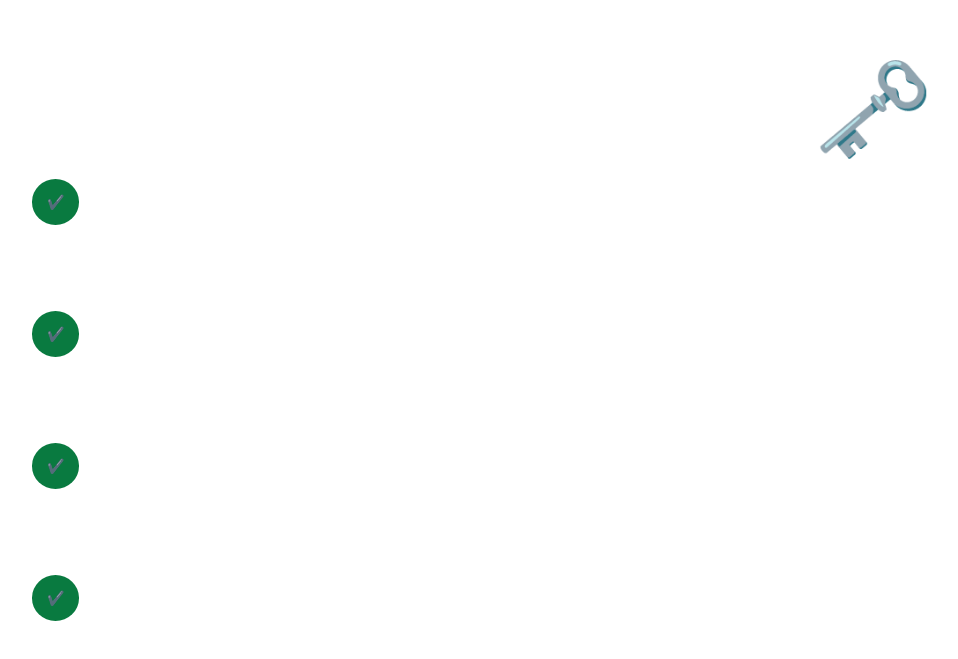
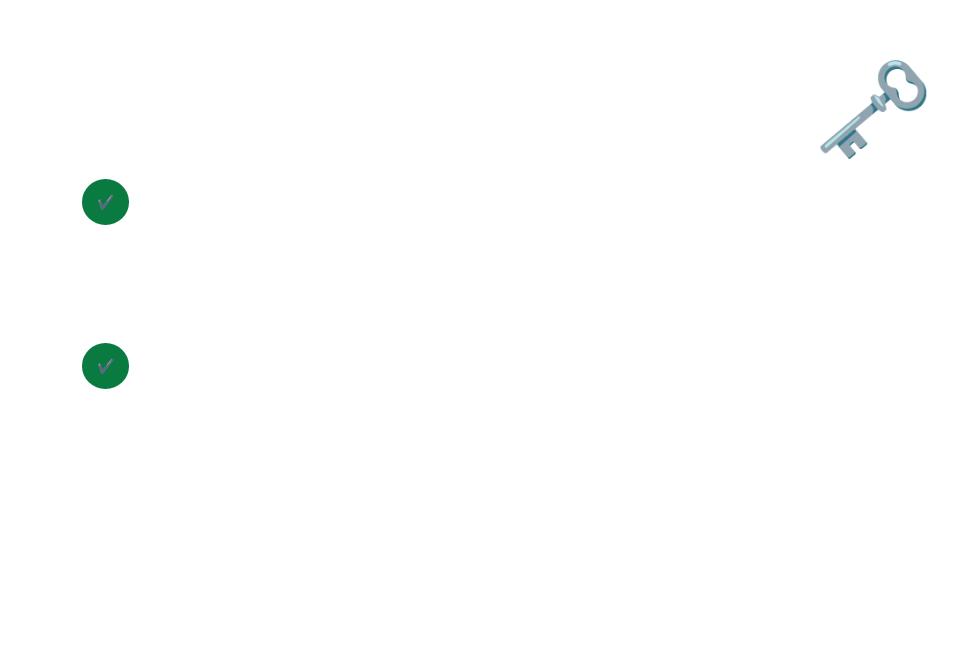
Before and after one commit to PatrickNiyogitare28/git-overview, a Next.js app: page /slides/common-concepts in a window 1280 px wide. Shown: the part 243-902 px from the top of the page, without its empty margins (258-1216 px from the left). After the commit the page ends 800 px from the top, so only its background shows below. Built offline with nearby package versions, Linux system fonts and the light colour scheme.

Commit message:
chore: fix syle

```diff
--- a/src/interfaces/IPageProps.ts
+++ b/src/interfaces/IPageProps.ts
@@ -1,3 +1,7 @@
 export interface IDefinitionsProps{
     showDefinitions?: boolean
 }
+
+export interface IConceptsSlideProps{
+    showNext?: boolean
+}
--- a/src/pages/slides/common-concepts.tsx
+++ b/src/pages/slides/common-concepts.tsx
@@ -1,21 +1,17 @@
-import React from 'react';
+import React, { useEffect, useState } from 'react';
 import Image from 'next/image'
+import { IConceptsSlideProps } from '../../interfaces/IPageProps';
 
 export interface IConcept{
     definition: string,
     title: string
 }
-const GitConceptsSlide: React.FC = () => {
-    const concepts: Array<IConcept> = [
-
-        {
-            title: 'Repository',
-            definition: ' A repository is a directory or storage space or a folder in your GitHub account where your project can live.'
-        },
-        {
-            title: 'Branch',
-            definition:'A branch represents an independent line of development. e.g: I got a task then I need a branch to handle that'
-        },
+const GitConceptsSlide: React.FC<IConceptsSlideProps> = ({showNext}) => {
+    const [displayableConcepts, setDisplayable] = useState<Array<IConcept | []>>([]);
+    useEffect(() => {
+        if(showNext){
+            return setDisplayable(
+              [
                 {
                     title:'Commit',
                     definition:'In Git, a commit is a snapshot of your repo at a specific point in time. ... '
@@ -25,13 +21,26 @@ const GitConceptsSlide: React.FC = () => {
                     definition:'Git Bash is an application for Microsoft Windows environments which provides an emulation layer for a Git command line experience. '
                 },
               ]
+            );
+        }
+        setDisplayable(
+          [  {
+                title: 'Repository',
+                definition: ' A repository is a directory or storage space or a folder in your GitHub account where your project can live.'
+            },
+            {
+                title: 'Branch',
+                definition:'A branch represents an independent line of development. e.g: I got a task then I need a branch to handle that'
+            },]
+        )
+    }, [showNext])
     return (
         <div className='flex justify-around h-screen flex-col'>
         <div className="flex justify-around h-48   flex-col" style={{alignItems:'center'}}>
             <h1 className='text-white text-4xl font-extrabold text-8xl'><code>The Key Concepts 🗝️</code></h1>
             <div className=''>
-                {concepts.map((concept:IConcept, index: number) => (
-                <div className='mt-7' style={{width:'700px'}}>
+                {displayableConcepts.map((concept:IConcept, index: number) => (
+                <div className='mt-7' style={{width:'600px'}}>
                  <label className='text-white text-xl font-extrabold'>
                      <span className='text-sm  text-white'
                       style={{
--- a/src/pages/slides/index.tsx
+++ b/src/pages/slides/index.tsx
@@ -42,10 +42,14 @@ const slides: Array<ISlide> = [
   },
   {
     index: 7,
+    content: <GitConceptsSlide showNext={true}/>
+  },
+  {
+    index: 8,
     content: <GitUsesSlide/>
   },
   {
-    index: 8,
+    index: 9,
     content: <Resources />
   },
 ]
```
Lines whose indentation alone changed are shown as unchanged.
